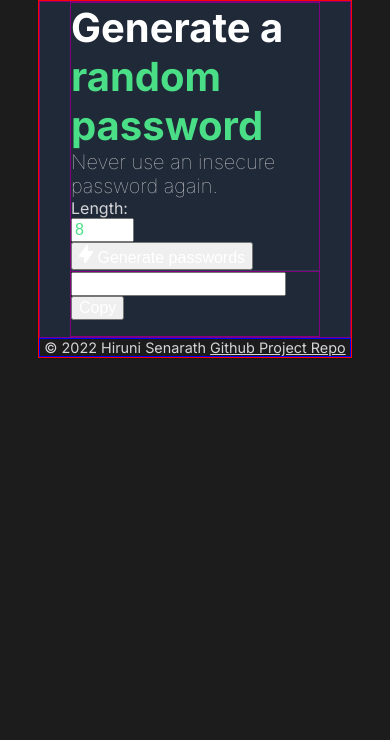
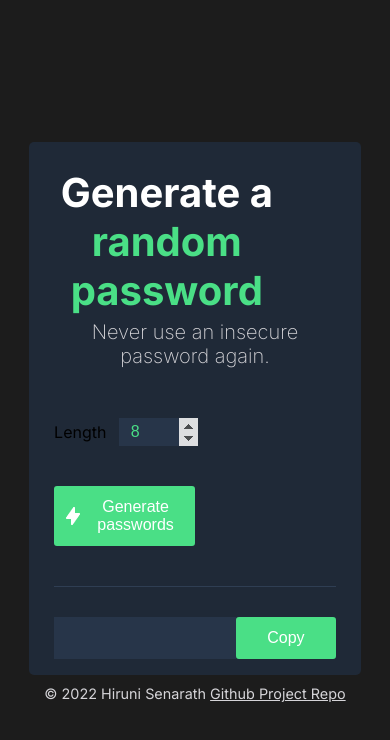
Before and after one commit to HSenarath/random-password-generator, a plain HTML site: page index.html in a window 390 px wide. Drawn offline with Linux system fonts and the light colour scheme.

Commit message:
Fixing up styling so it 's more responsive on smaller screens

```diff
--- a/index.html
+++ b/index.html
@@ -9,37 +9,35 @@
     <link href="https://fonts.googleapis.com/css2?family=Inter:wght@100;200;400;600;700&display=swap" rel="stylesheet">
     <link rel="stylesheet" href="style/index.css">
 </head>
-<body>
-    <div id="container">
+<body id="container">
         <div id="card">
+            <div id="card-content">
                 <div id="section-one">
-                <div id="informaton-text-wrapper">
                     <h1>Generate a
                             <span>random password</span>
                     </h1>
                     <h2>Never use an insecure password again.</h2>
+                    <div id="password-wrapper">
+                        <div id="password-length-wrapper">
+                            <label for="passLenght">Length</label>
+                            <input name="passLength" id="password-length" class="textfield-text" type="number" value="8" min="8" max="20">
                         </div>
-                <div id="password-length-wrapper">
-                    <p id="length-text">Length:</p>
-                    <input id="password-length" class="textfield-text" type="number" value="8" min="8" max="20">
                     </div>
-                <div id="generator-btn-wrapper">
-                    <button id="generator-btn" class="button-text"><img src="assets/icon1.png"/> Generate passwords</button>
+                    <div class="btn-wrapper">
+                        <button id="generator-btn" class="btn btn-generator"><img src="assets/icon1.png"/>Generate passwords</button>
                     </div>
                 </div>
                 <div id="section-two">
                     <div id="password-generated-wrapper">
                         <input id="password-generated" class="textfield-text" type="text" readonly>
-                    <button id="copy-btn" class="button-text">Copy</button>
+                        <button class="btn btn-copy" id="copy-btn">Copy</button>
                     </div>
-                <div id="copied-message-wrapper">
                     <p id="copied-message"></p>
                 </div>
             </div>
         </div>
         <div id="footer-container">
             <footer>© 2022 Hiruni Senarath <a href="https://github.com/HSenarath/random-password-generator" target="_blank">Github Project Repo</a></footer>
-        </div>
         </div>
     <script src="index.js"></script>
 </body>
--- a/style/index.css
+++ b/style/index.css
@@ -1,14 +1,19 @@
+* {
+    box-sizing: border-box;
+}
+
 body {
     margin: 0;
+    min-height: 100vh;
     /* defaultt font size: font-size: 16px;*/
     font-family: 'Inter', Arial, Helvetica, sans-serif;
-    background-color: #1C1C1C;
+    font-size: 1rem;
+    text-align: center;
 }
 
 /*typography*/
 
 h1 {
-    margin: 0;
     font-size: 2.5rem;
     color: white;
 }
@@ -23,15 +28,17 @@ h2, #length-text {
 }
 
 h2 {
+    margin: 0px;
     font-size: 1.25rem;
-    font-weight: 100;
+    font-weight: 200;
 }
 
 #length-text {
-    font-size: 1rem;
+    font-size: 1.1rem;
+    font-weight: 200;
 }
 
-.button-text {
+.btn {
     font-size: 1rem;
     color: white;
 }
@@ -44,6 +51,7 @@ h2 {
 #copied-message {
     font-size: 1rem;
     color:#4ADF86;
+    text-align: center;
 }
 
 footer, footer a {
@@ -53,32 +61,163 @@ footer, footer a {
 }
 
 /*container*/
+
+h1 {
+    width: 100%;
+    margin-bottom: 5px;
+}
+
 #container {
-    margin: 0 auto;
-    border: 1px solid red;
-    width: 80%; /*will grow to be 80% of the window*/
-    max-width: 550px; /*setting it so that the main container won't ever grow larger than 550px*/
+    display: flex;
+    flex-direction: column;
+    align-items: center;
+    justify-content: center;
+    gap: 10px;
+    background-color: #1C1C1C;
+    /*width: 80%;
+    height: 100%;
+    margin: 30px;*/
 }
 
 #card {
-    border: 1px solid purple;
+    /*height: 550px;
+    width: 550px;*/
+    width: 85%;
+    max-width: 550px;
+    display: flex;
+    align-items: flex-end;
     background-color: #1F2937;
+    border-radius: 5px;
+}
+
+#card-content {
+    width: 85%;
+    margin: 0 auto;
 }
 
 #section-one {
-    margin: 0 auto;
-    border: 1px solid purple;
+    text-align: center;
+    border-bottom: 1px solid #2F3E53;
+    padding-bottom: 40px;
+    /*margin: 0 auto;
     border-bottom: 1px solid #2F3E53;
     width: 80%;
+    height: 70%;*/
+}
+
+#password-wrapper {
+    margin-top: 50px;
+    width: 100%;
+    margin-bottom: 40px;
+}
+
+#password-length-wrapper {
+    display: flex;
+    justify-content: space-between;
+    align-items: center;
+}
+
+#password-length {
+    background-color: #273549;
+    bordeR: 0;
+    position: relative;
+    padding: 5px 0px 5px 12px;
+    width: 55%;
+}
+
+#password-length:focus {
+    outline: thin solid;
+}
+
+input[type=number]::-webkit-inner-spin-button {
+    opacity: 0.9;
+    width: 1em;
+    border-left: 4px solid #888;
+    position: absolute;
+    top: 0;
+    right: 0;
+    bottom: 0;
 }
 
 #section-two {
-    border: 1px solid purple;
-    margin: 0 auto;
-    width: 80%
+    padding-top: 30px;
+}
+
+#password-generated-wrapper {
+    display: flex;
+}
+
+#password-generated {
+    padding: 10px;
+    width: 100%;
+    text-align: center;
+    background-color: #273549;
+    border: 0;
+    outline: none;
 }
 
 #footer-container {
     text-align: center;
-    border: 1px solid blue;
 }
+
+/*buttons*/
+
+.btn-wrapper {
+    display: flex;
+    gap: 15px;
+}
+
+.btn {
+    text-align: center;
+    background-color: #4ADF86;
+    border: 2px solid #4ADF86;
+    border-radius: 3px;
+    display: flex;
+    align-items: center;
+    justify-content: center;
+    width: 100%;
+    padding: 10px 10px;
+}
+
+.btn:focus {
+    outline: 2px dotted #FBBF24;
+ }
+
+ .btn:hover {
+     background-color: #10B981;
+     border: 2px solid #10B981;
+ }
+
+ .btn img {
+    margin-right: 8px;
+ }
+
+ .btn-copy {
+     flex: 0 0 35%;
+ }
+
+/*input fields*/
+
+
+
+
+/*media queries*/
+h1 {
+    width: 80%;
+}
+
+#password-wrapper {
+    width: 51%;
+}
+
+#card {
+    width: 85%;
+}
+
+.btn-generator {
+    flex: 0 0 50%;
+}
+
+.btn-copy {
+    flex-basis: 100px;
+}
```
Also changed, not shown: 1 other file. Lines whose indentation alone changed are shown as unchanged.
